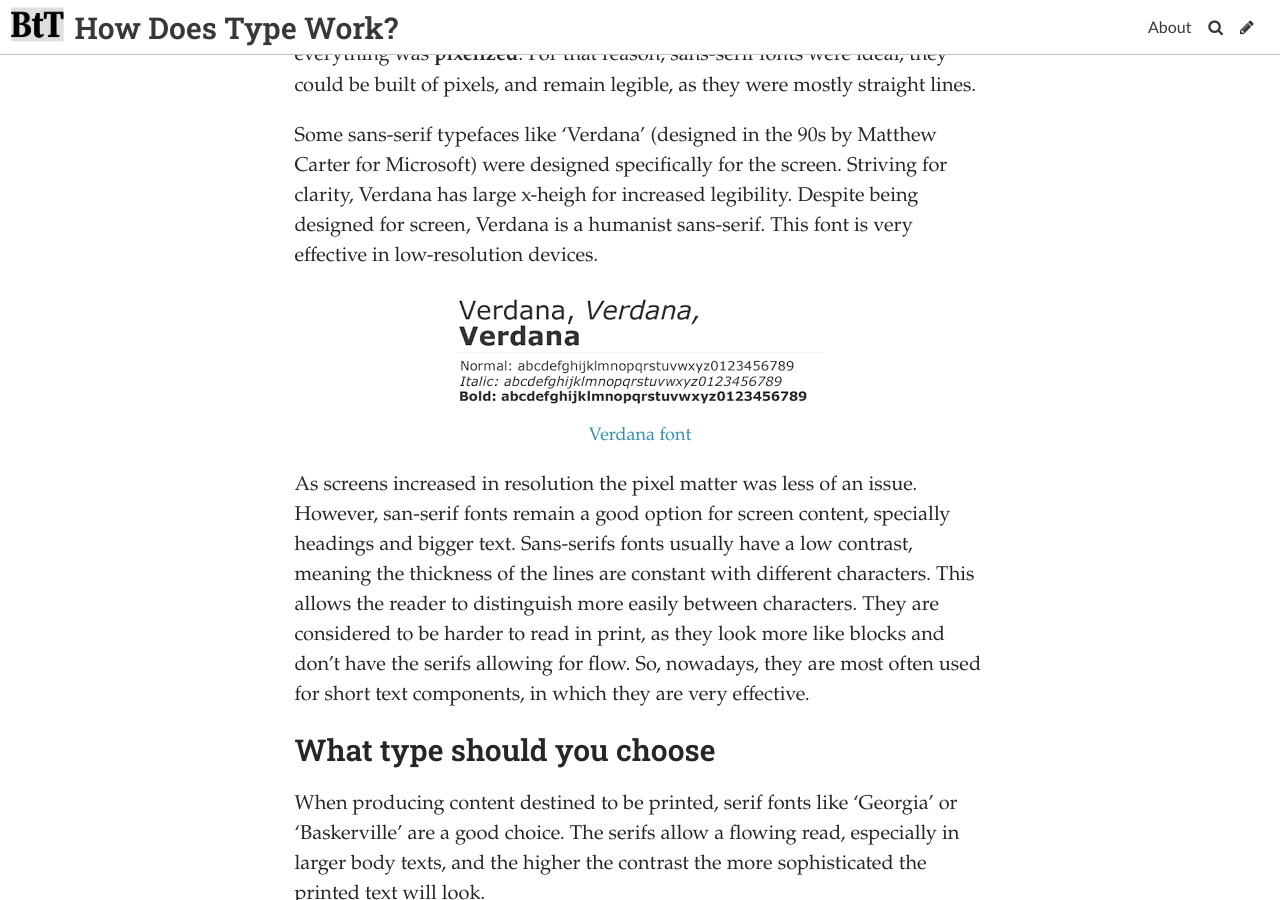
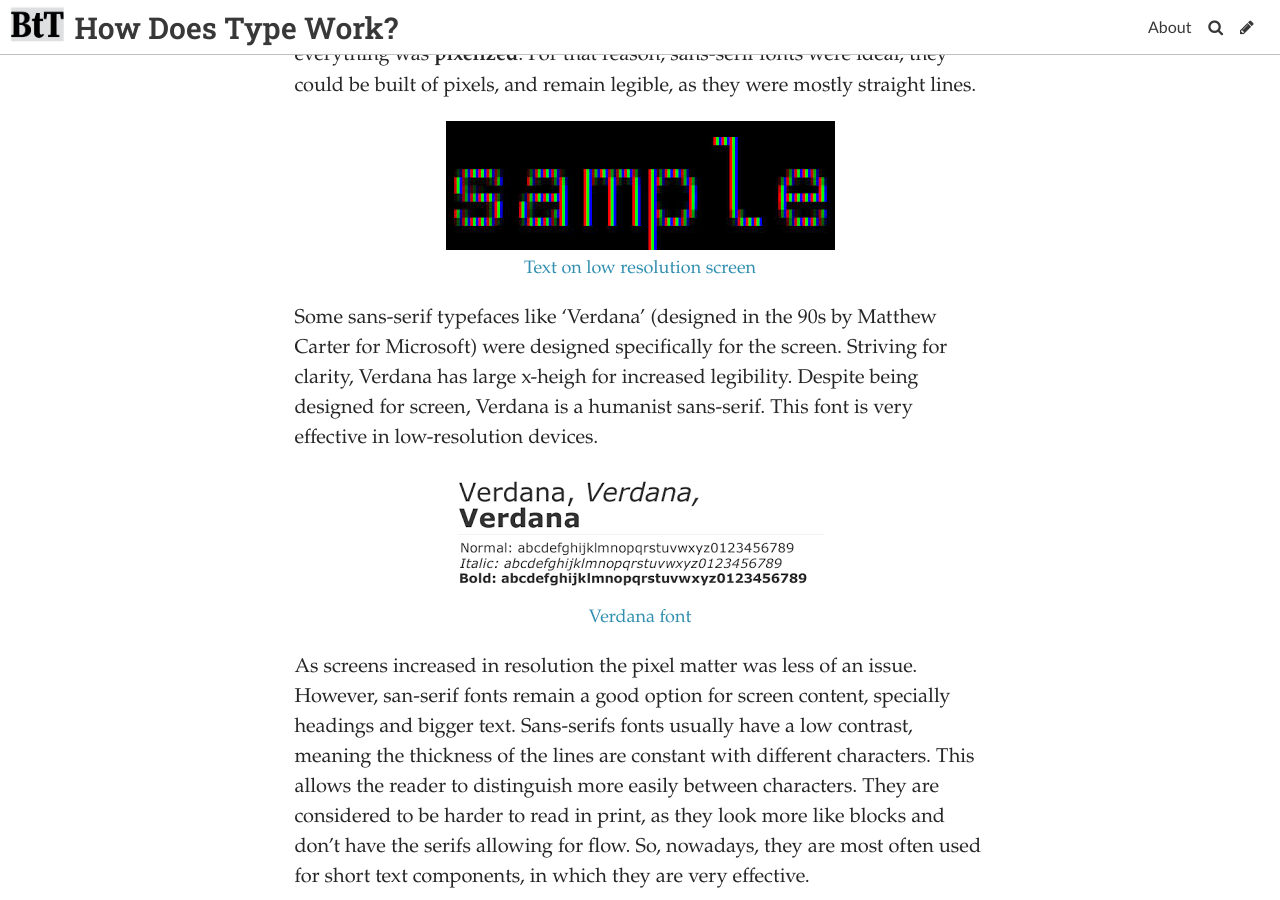
Before and after one commit to Yaz1501/BehindTheType, a Jekyll site: the page built from _posts/2020-10-11-font-analysis.md, in a window 1280 px wide and 900 px high, scrolled down 1736 px. Built offline with Jekyll 4.4.1, drawn with Linux system fonts in a browser that asks for light colours; some web fonts are replaced; comment, search, counter and statistics services are not loaded.

Commit message:
Update Post “2020-10-11-font-analysis”

```diff
--- a/_posts/2020-10-11-font-analysis.md
+++ b/_posts/2020-10-11-font-analysis.md
@@ -24,6 +24,8 @@
 
 As media and digitalisation boomed there was a need for typefaces that could be read easily on screen, especially with the first technologies where everything was **pixelized**. For that reason, sans-serif fonts were ideal, they could be built of pixels, and remain legible, as they were mostly straight lines.
 
+![Text on low resolution screen](../uploads/images.jpeg "Text on low resolution screen")
+
 Some sans-serif typefaces like ‘Verdana’ (designed in the 90s by Matthew Carter for Microsoft) were designed specifically for the screen. Striving for clarity, Verdana has large x-heigh for increased legibility. Despite being designed for screen, Verdana is a humanist sans-serif. This font is very effective in low-resolution devices.
 
 ![Verdana font](../uploads/unknown-1.png "Verdana font")
```
Also changed, not shown: uploads/images.jpeg (added).
